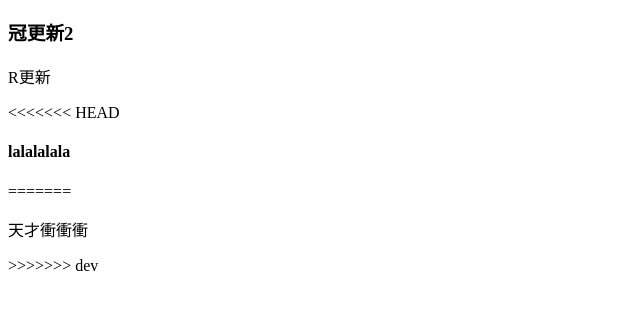
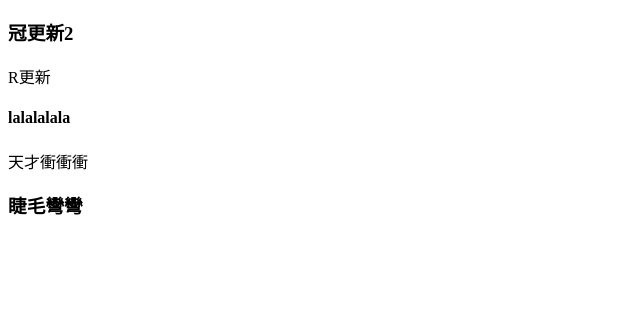
Before and after one commit to RRrush37/5th_for_fun, a plain HTML site: page index.html in a window 1280 px wide. Shown: the part 255-564 px from the top of the page, without its empty margins (0-640 px from the left). Drawn offline with Linux system fonts and the light colour scheme.

Commit message:
no message

```diff
--- a/index.html
+++ b/index.html
@@ -14,10 +14,8 @@
     <h1>冠更新</h1>
     <h3>冠更新2</h3>
     <p>R更新</p>
-<<<<<<< HEAD
     <h4>lalalalala</h4>
-=======
     <p>天才衝衝衝</p>
->>>>>>> dev
+    <h3>睫毛彎彎</h3>
   </body>
 </html>
```
